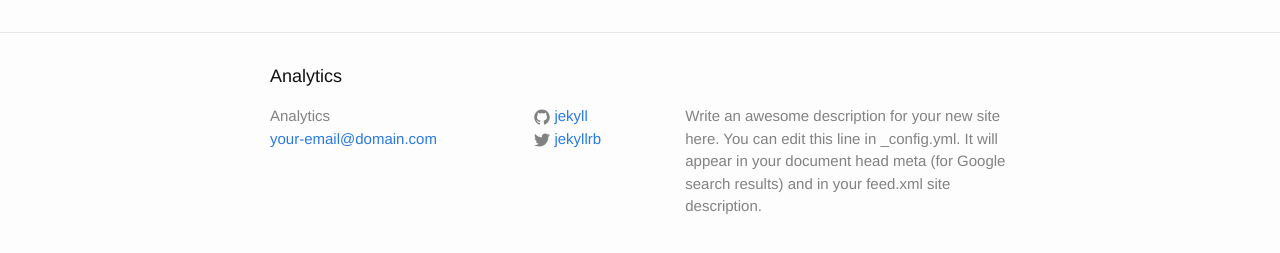
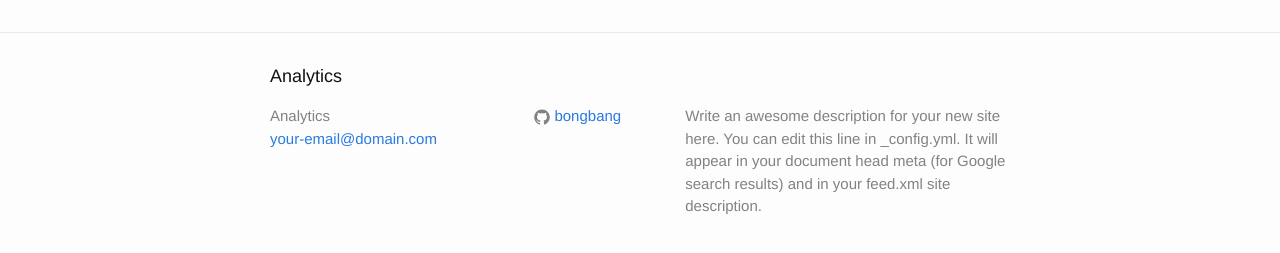
Before and after one commit to bongbang/analytics, a Jekyll site: the page built from index.html, in a window 1280 px wide. Shown: the part 264-517 px from the top of the page. Built offline with Jekyll 4.4.1, drawn with Linux system fonts in a browser that asks for light colours.

Commit message:
fix baseurl in _config.yml

```diff
--- a/_config.yml
+++ b/_config.yml
@@ -12,10 +12,10 @@
   Write an awesome description for your new site here. You can edit this
   line in _config.yml. It will appear in your document head meta (for
   Google search results) and in your feed.xml site description.
-baseurl: "" # the subpath of your site, e.g. /blog
-url: "http://yourdomain.com" # the base hostname & protocol for your site
-twitter_username: jekyllrb
-github_username:  jekyll
+baseurl: "/analytics" # the subpath of your site, e.g. /blog
+# url: "http://yourdomain.com" # the base hostname & protocol for your site
+# twitter_username: jekyllrb
+github_username:  bongbang
 
 # Build settings
 markdown: kramdown
```
